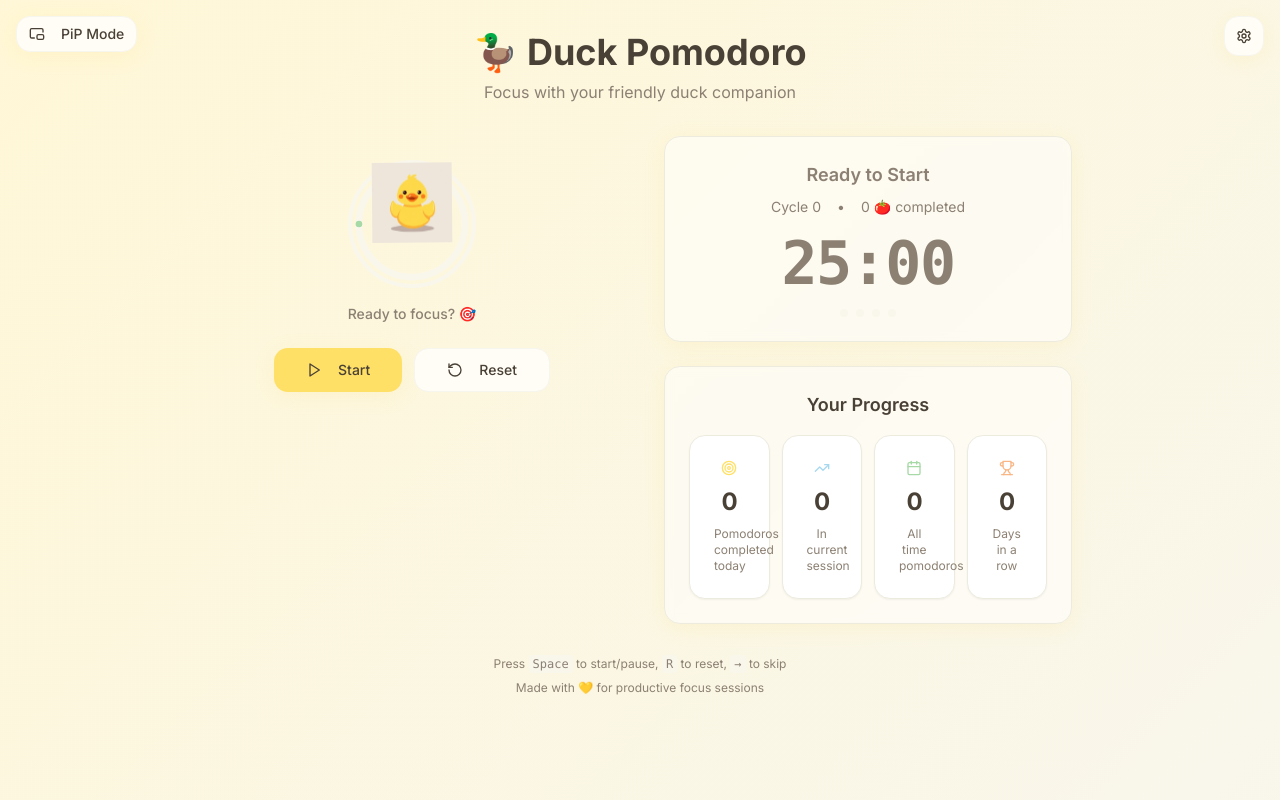
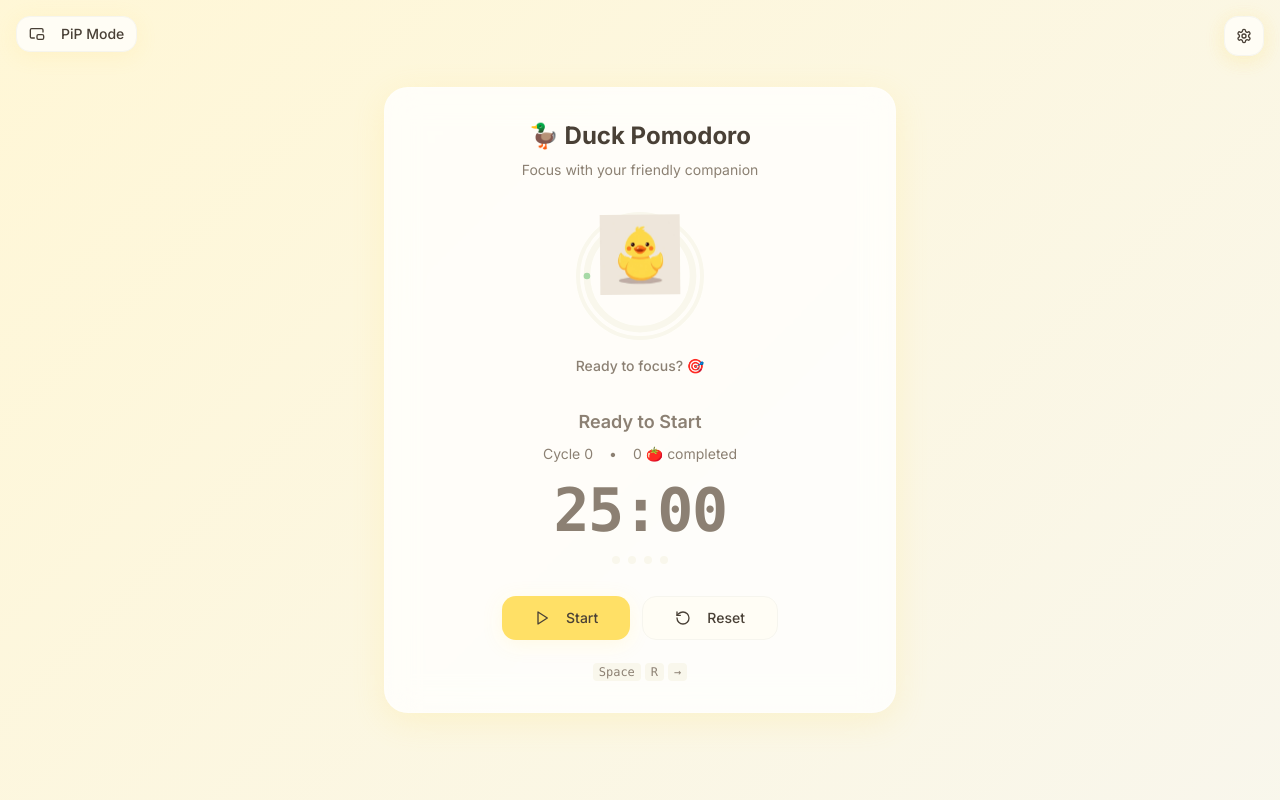
Before and after one commit to Pierluigi5/duck-focus-pal, a React (Vite) app: page / in a window 1280 px wide. Built offline with nearby package versions, Linux system fonts and the light colour scheme.

Commit message:
Refactor to single page layout
Restructure the application to a single-page layout with the main timer box centered. Settings and other information will be hidden and accessible on demand.

```diff
--- /dev/null
+++ b/src/components/StatsDrawer.tsx
@@ -0,0 +1,40 @@
+import { useState } from 'react';
+import { Button } from '@/components/ui/button';
+import { Sheet, SheetContent, SheetDescription, SheetHeader, SheetTitle, SheetTrigger } from '@/components/ui/sheet';
+import { BarChart3 } from 'lucide-react';
+import { StatsPanel } from '@/components/StatsPanel';
+
+export function StatsDrawer() {
+  const [isOpen, setIsOpen] = useState(false);
+
+  return (
+    <Sheet open={isOpen} onOpenChange={setIsOpen}>
+      <SheetTrigger asChild>
+        <Button
+          variant="outline"
+          size="icon"
+          className="shadow-soft"
+          aria-label="View statistics"
+        >
+          <BarChart3 className="w-4 h-4" />
+        </Button>
+      </SheetTrigger>
+
+      <SheetContent className="w-full sm:max-w-lg">
+        <SheetHeader>
+          <SheetTitle className="flex items-center gap-2">
+            <BarChart3 className="w-5 h-5" />
+            Statistics
+          </SheetTitle>
+          <SheetDescription>
+            Track your focus progress and achievements
+          </SheetDescription>
+        </SheetHeader>
+
+        <div className="mt-6">
+          <StatsPanel />
+        </div>
+      </SheetContent>
+    </Sheet>
+  );
+}
--- a/src/pages/Index.tsx
+++ b/src/pages/Index.tsx
@@ -2,7 +2,7 @@ import { DuckMascot } from '@/components/DuckMascot';
 import { TimerDisplay } from '@/components/TimerDisplay';
 import { TimerControls } from '@/components/TimerControls';
 import { SettingsPanel } from '@/components/SettingsPanel';
-import { StatsPanel } from '@/components/StatsPanel';
+import { StatsDrawer } from '@/components/StatsDrawer';
 import { PIPButton } from '@/components/PIPButton';
 import { useTimerStore } from '@/store/timerStore';
 import { useEffect } from 'react';
@@ -37,78 +37,82 @@ const Index = () => {
   }, [remainingTime, phase, isRunning]);
 
   return (
-    <div className="min-h-screen bg-gradient-focus">
-      {/* Fixed UI Elements */}
+    <div className="min-h-screen bg-gradient-focus flex items-center justify-center p-4">
+      {/* Fixed Corner Buttons */}
+      <div className="fixed top-4 left-4 z-50">
         <PIPButton />
+      </div>
+
+      <div className="fixed top-4 right-4 z-50 flex gap-2">
+        <StatsDrawer />
         <SettingsPanel />
+      </div>
 
-      {/* Main Content */}
-      <div className="container mx-auto px-4 py-8 max-w-4xl">
+      {/* Main Centered Content */}
+      <div className="w-full max-w-lg">
         <motion.div
-          initial={{ opacity: 0, y: 20 }}
-          animate={{ opacity: 1, y: 0 }}
+          initial={{ opacity: 0, scale: 0.95 }}
+          animate={{ opacity: 1, scale: 1 }}
           transition={{ duration: 0.6, ease: "easeOut" }}
-          className="space-y-8"
+          className="bg-card/80 backdrop-blur-lg rounded-3xl p-8 shadow-duck border border-white/20"
         >
           {/* Header */}
-          <div className="text-center space-y-2">
-            <motion.h1
-              className="text-3xl md:text-4xl font-bold text-foreground"
+          <motion.div
+            className="text-center mb-8"
             initial={{ opacity: 0, y: -20 }}
             animate={{ opacity: 1, y: 0 }}
             transition={{ duration: 0.6, delay: 0.1 }}
           >
+            <h1 className="text-2xl font-bold text-foreground mb-2">
               🦆 Duck Pomodoro
-            </motion.h1>
-            <motion.p
-              className="text-muted-foreground text-sm md:text-base"
-              initial={{ opacity: 0 }}
-              animate={{ opacity: 1 }}
+            </h1>
+            <p className="text-muted-foreground text-sm">
+              Focus with your friendly companion
+            </p>
+          </motion.div>
+
+          {/* Duck Mascot */}
+          <motion.div
+            initial={{ opacity: 0, y: 20 }}
+            animate={{ opacity: 1, y: 0 }}
             transition={{ duration: 0.6, delay: 0.2 }}
-            >
-              Focus with your friendly duck companion
-            </motion.p>
-          </div>
-
-          {/* Main Timer Section */}
-          <div className="grid gap-8 lg:grid-cols-2 lg:gap-12">
-            {/* Left Column: Duck & Timer */}
-            <motion.div
-              className="space-y-6 order-2 lg:order-1"
-              initial={{ opacity: 0, x: -30 }}
-              animate={{ opacity: 1, x: 0 }}
-              transition={{ duration: 0.6, delay: 0.3 }}
+            className="mb-8"
           >
             <DuckMascot />
+          </motion.div>
+
+          {/* Timer Display */}
+          <motion.div
+            initial={{ opacity: 0, y: 20 }}
+            animate={{ opacity: 1, y: 0 }}
+            transition={{ duration: 0.6, delay: 0.3 }}
+            className="mb-8"
+          >
+            <TimerDisplay />
+          </motion.div>
+
+          {/* Controls */}
+          <motion.div
+            initial={{ opacity: 0, y: 20 }}
+            animate={{ opacity: 1, y: 0 }}
+            transition={{ duration: 0.6, delay: 0.4 }}
+            className="mb-6"
+          >
             <TimerControls />
           </motion.div>
 
-            {/* Right Column: Display & Stats */}
+          {/* Keyboard Shortcuts Hint */}
           <motion.div
-              className="space-y-6 order-1 lg:order-2"
-              initial={{ opacity: 0, x: 30 }}
-              animate={{ opacity: 1, x: 0 }}
-              transition={{ duration: 0.6, delay: 0.4 }}
-            >
-              <div className="bg-card/50 backdrop-blur-sm rounded-2xl p-6 shadow-soft border">
-                <TimerDisplay />
-              </div>
-
-              <div className="bg-card/50 backdrop-blur-sm rounded-2xl p-6 shadow-soft border">
-                <StatsPanel />
-              </div>
-            </motion.div>
-          </div>
-
-          {/* Footer */}
-          <motion.div
-            className="text-center text-xs text-muted-foreground space-y-2"
+            className="text-center text-xs text-muted-foreground"
             initial={{ opacity: 0 }}
             animate={{ opacity: 1 }}
             transition={{ duration: 0.6, delay: 0.6 }}
           >
-            <p>Press <kbd className="bg-muted px-1 py-0.5 rounded text-xs">Space</kbd> to start/pause, <kbd className="bg-muted px-1 py-0.5 rounded text-xs">R</kbd> to reset, <kbd className="bg-muted px-1 py-0.5 rounded text-xs">→</kbd> to skip</p>
-            <p>Made with 💛 for productive focus sessions</p>
+            <p>
+              <kbd className="bg-muted px-1.5 py-0.5 rounded text-xs mr-1">Space</kbd>
+              <kbd className="bg-muted px-1.5 py-0.5 rounded text-xs mr-1">R</kbd>
+              <kbd className="bg-muted px-1.5 py-0.5 rounded text-xs">→</kbd>
+            </p>
           </motion.div>
         </motion.div>
       </div>
```
Lines whose indentation alone changed are shown as unchanged.
